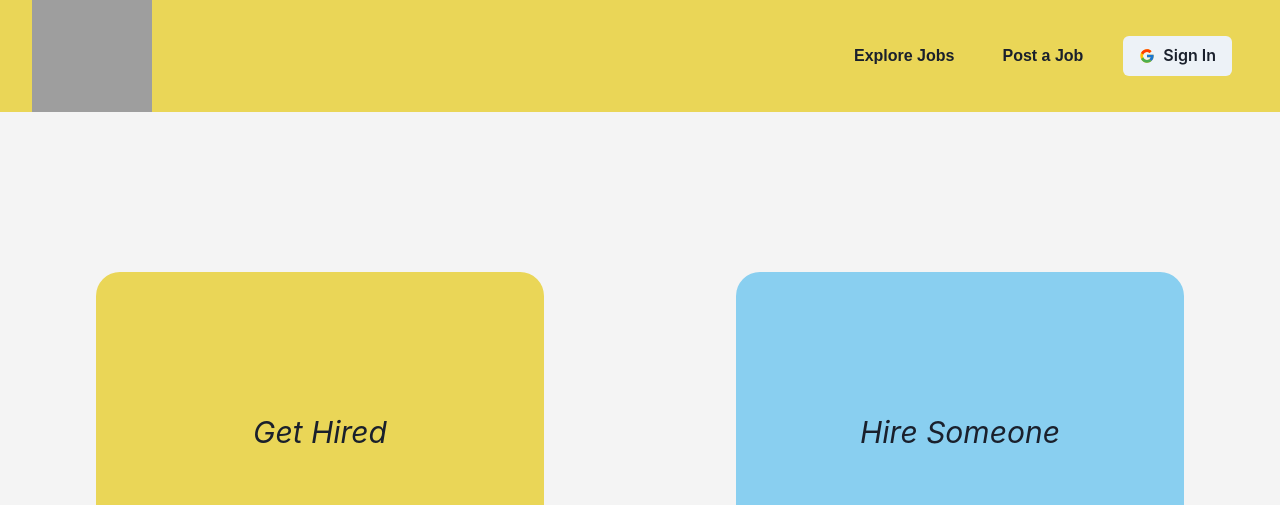
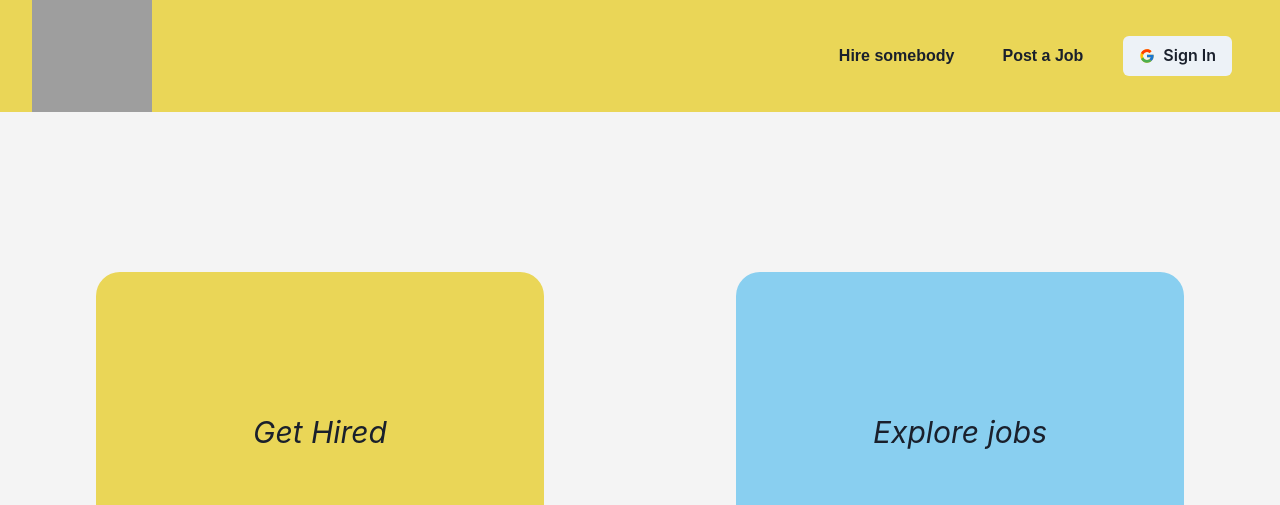
Before and after one commit to Neilgibson26/snapcv, a React (Create React App) app: page / in a window 1280 px wide. Shown: the top 505 px of the page. Built offline with nearby package versions, Linux system fonts and the light colour scheme; grey boxes are pictures that could not be loaded.

Commit message:
swapped explore jobs and hire someone

```diff
--- a/src/components/NaviagtionBar/index.js
+++ b/src/components/NaviagtionBar/index.js
@@ -75,7 +75,7 @@ function NavigationBar({ currentUser, setCurrentUser }) {
             fontWeight="bold"
             display={{ base: "none", md: "flex" }}
           >
-            <Link to="explore">
+            <Link to="hire">
               <Text
                 px="6"
                 py="2"
@@ -84,7 +84,7 @@ function NavigationBar({ currentUser, setCurrentUser }) {
                 borderRadius="lg"
                 _hover={{ bg: "white" }}
               >
-                Explore Jobs
+                Hire somebody
               </Text>
             </Link>
             <Link to="apply">
--- a/src/pages/Home/index.js
+++ b/src/pages/Home/index.js
@@ -49,11 +49,11 @@ function Home() {
               shadow: "2xl",
             }}
             onClick={() => {
-              navigate("/hire");
+              navigate("/explore");
             }}
           >
             <Text fontSize="3xl" as="em">
-              Hire Someone
+              Explore jobs
             </Text>
           </Flex>
         </Flex>
```
Also changed, not shown: src/components/Card/index.js (+7 -0 lines).
